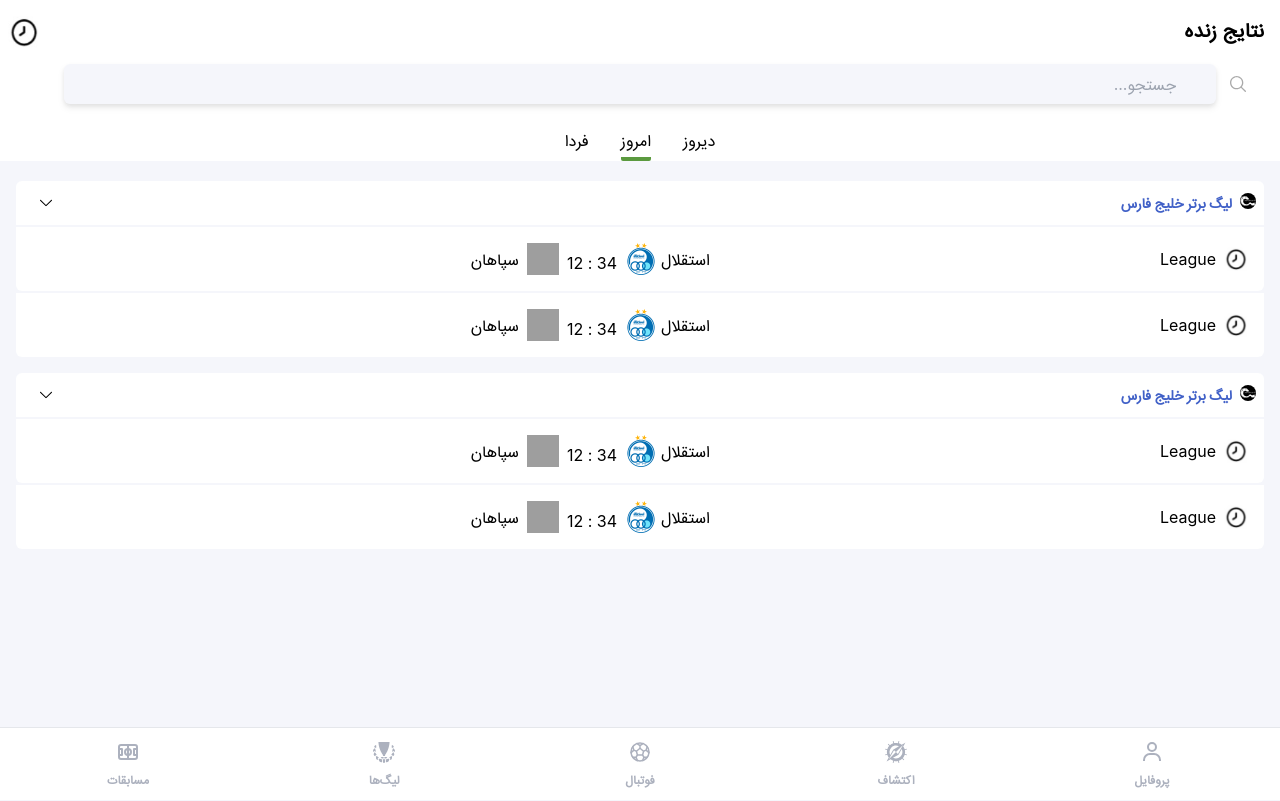
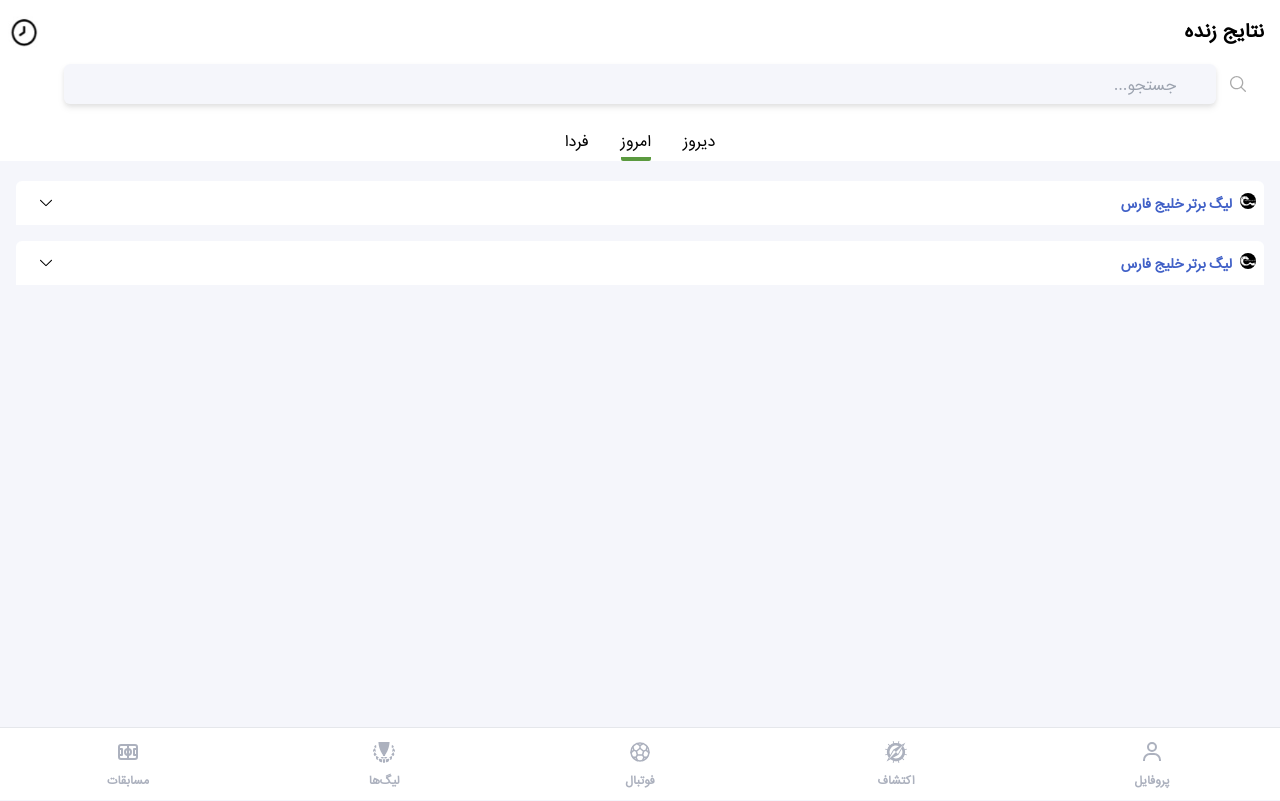
Before and after one commit to nilva-challenge/React-Footballli, a React (Create React App) app: page / in a window 1280 px wide. Built offline with nearby package versions, Linux system fonts and the light colour scheme; grey boxes are pictures that could not be loaded.

Commit message:
feat: Add functionality to drop down league card

```diff
--- a/src/components/LeagueCard/LeagueCard.tsx
+++ b/src/components/LeagueCard/LeagueCard.tsx
@@ -4,7 +4,10 @@ import leagueLogo from "../../assets/images/PersianGulfProLeague.png";
 import LeagueCardMatches from "./LeagueCardMatches/LeagueCardMatches";
 
 const LeagueCard = () => {
-  const [isOpen, setIsOpen] = useState(true);
+  const [isOpen, setIsOpen] = useState(false);
+  const dropDownClickedHandler = () => {
+    setIsOpen(!isOpen);
+  };
 
   return (
     <>
@@ -18,12 +21,13 @@ const LeagueCard = () => {
         <img
           src={arrowDown}
           className={`w-3 h-4 ml-4 ${
-            isOpen ? "" : "rotate-180"
-          } ease-in duration-1000`}
+            isOpen ? "rotate-180" : ""
+          } ease-in duration-150`}
+          onClick={dropDownClickedHandler}
         />
       </div>
-      <LeagueCardMatches />
-      <LeagueCardMatches />
+      <LeagueCardMatches isOpen={isOpen} />
+      <LeagueCardMatches isOpen={isOpen} />
     </>
   );
 };
--- a/src/components/LeagueCard/LeagueCardMatches/LeagueCardMatches.tsx
+++ b/src/components/LeagueCard/LeagueCardMatches/LeagueCardMatches.tsx
@@ -2,10 +2,18 @@ import clockImg from "../../../assets/images/clock.jpg";
 import esteghlalLogo from "../../../assets/images/esteghlal.png";
 import sepahanLogo from "../../../assets/images/sepahan.png";
 
-const LeagueCardMatches = () => {
+interface Props {
+  isOpen: boolean;
+}
+
+const LeagueCardMatches = (props: Props) => {
   return (
     <div>
-      <div className="rounded-b-md mt-[2px] bg-white py-4 flex justify-between items-center px-4 text-xs md:text-base">
+      <div
+        className={`${
+          props.isOpen ? "flex justify-between items-center" : "hidden"
+        }  rounded-b-md mt-[2px] bg-white py-4 flex justify-between items-center px-4 text-xs md:text-base`}
+      >
         <div className="md:flex hidden">
           <img src={clockImg} className="max-w-[24px]" alt="" />
           <p className="mx-2">League</p>
```
